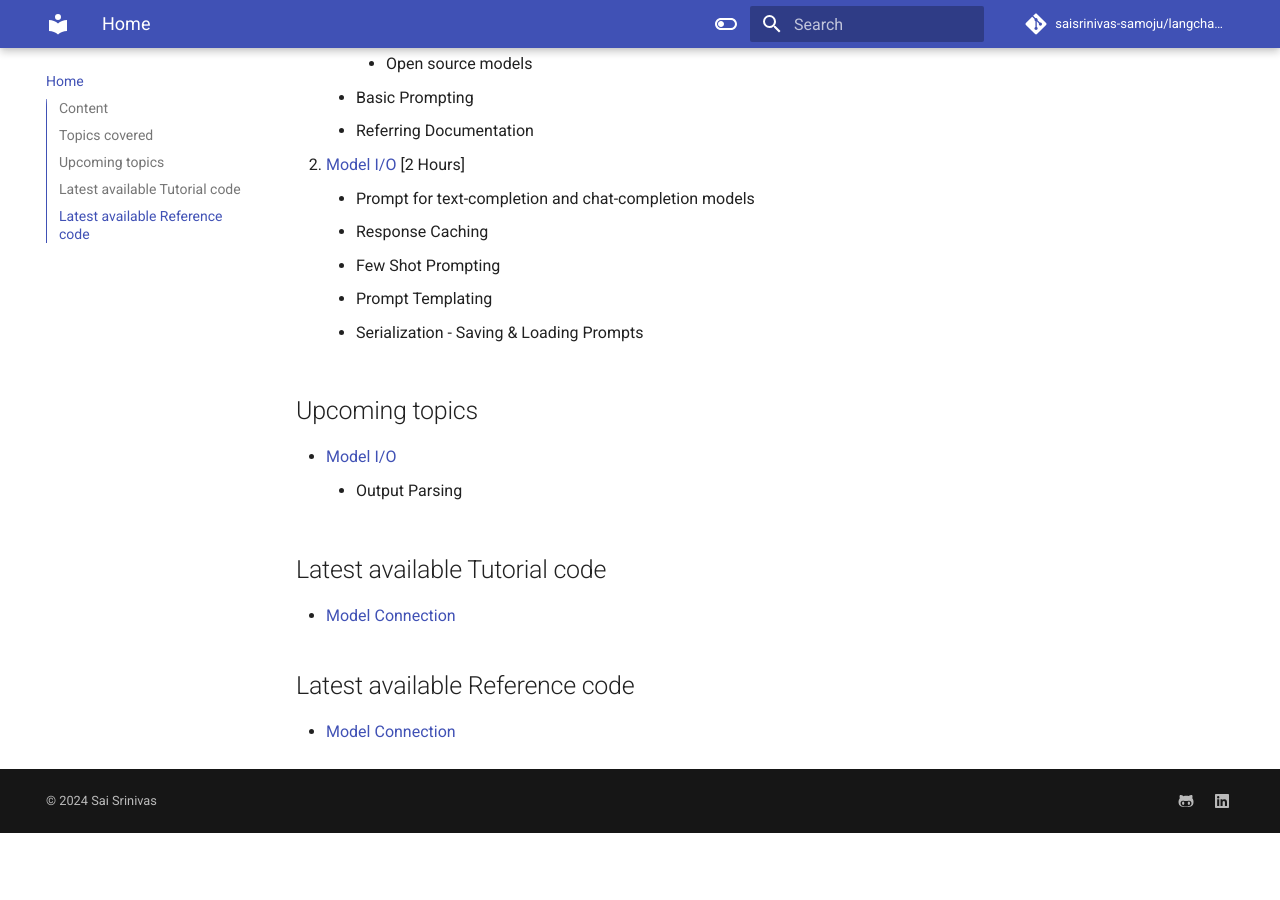
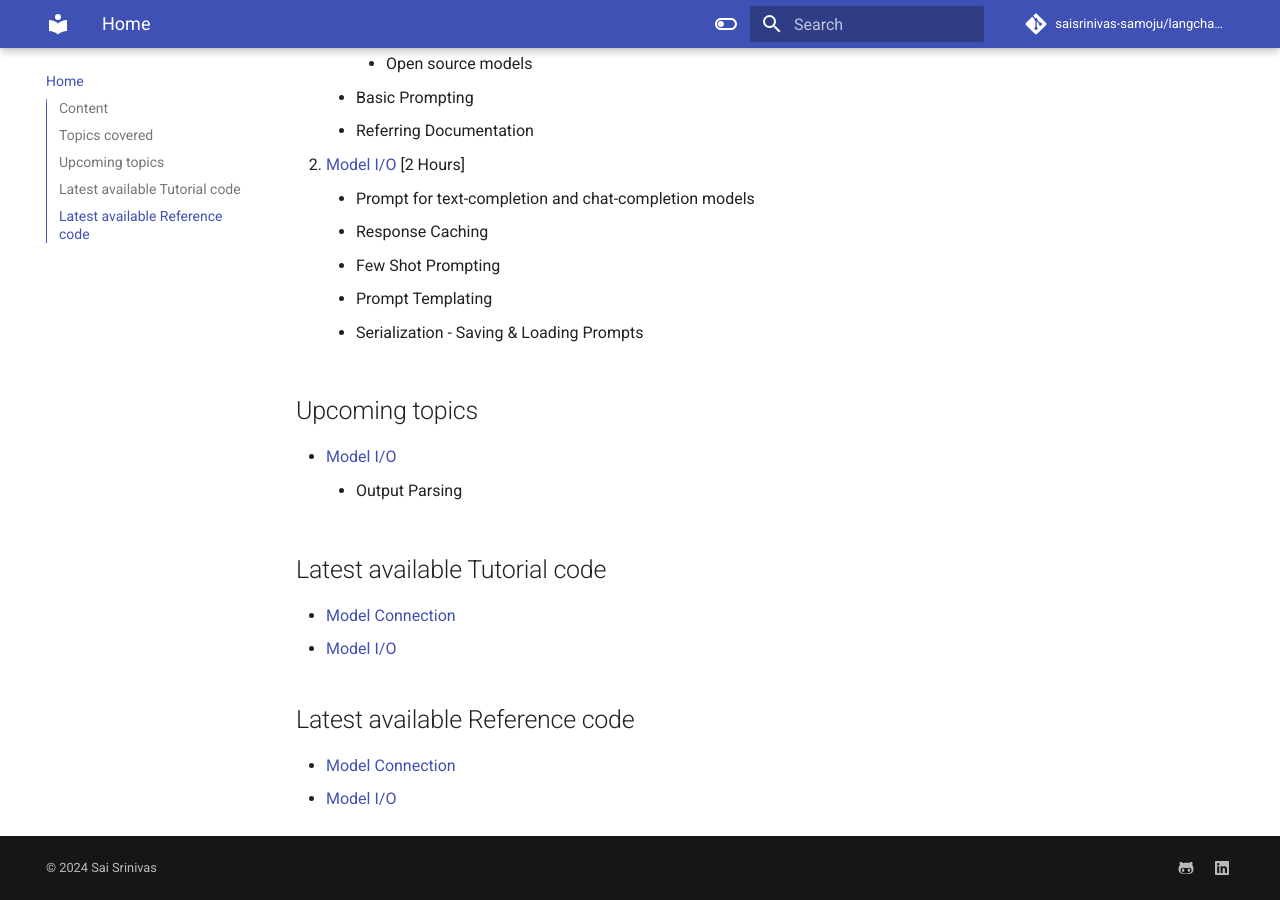
Before and after one commit to saisrinivas-samoju/langchain_training, an MkDocs documentation site: the page built from docs/index.md, in a window 1280 px wide and 900 px high, scrolled down 688 px. Built offline with MkDocs 1.6.1 and Material for MkDocs 9.7.7, drawn with Linux system fonts in a browser that asks for light colours; comment, search, counter and statistics services are not loaded; before the commit the page ends 1521 px from its top, so only the background shows below that.

Commit message:
add model io part 1&2 reference & tutorial code links

```diff
--- a/docs/index.md
+++ b/docs/index.md
@@ -35,7 +35,9 @@
 ## Latest available Tutorial code
 
 * [Model Connection](https://github.com/saisrinivas-samoju/langchain_training/blob/main/tutorials/model_connection.ipynb)
+* [Model I/O](https://github.com/saisrinivas-samoju/langchain_training/blob/main/tutorials/model_io.ipynb)
 
 ## Latest available Reference code
 
 * [Model Connection](https://github.com/saisrinivas-samoju/langchain_training/blob/main/notebooks/model_connection.ipynb)
+* [Model I/O](https://github.com/saisrinivas-samoju/langchain_training/blob/main/notebooks/model_io.ipynb)
```
